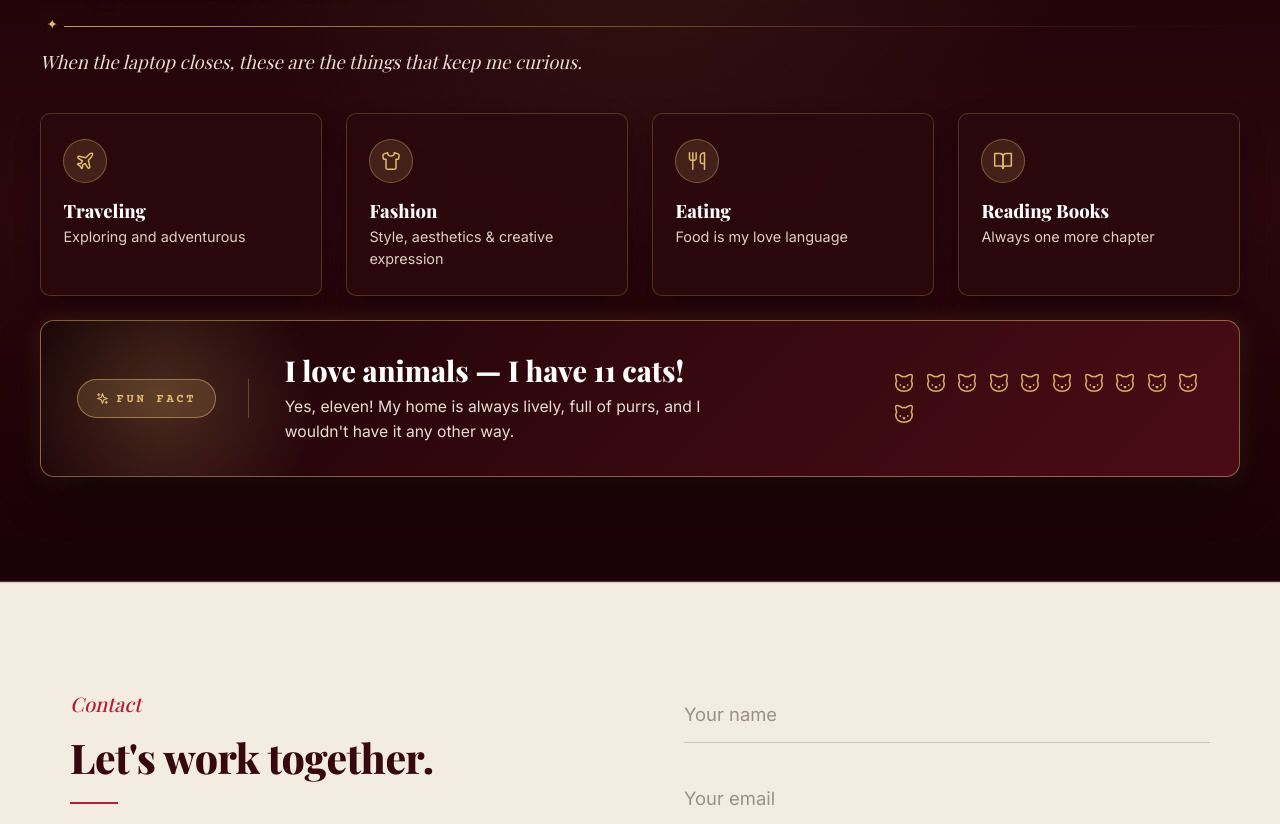
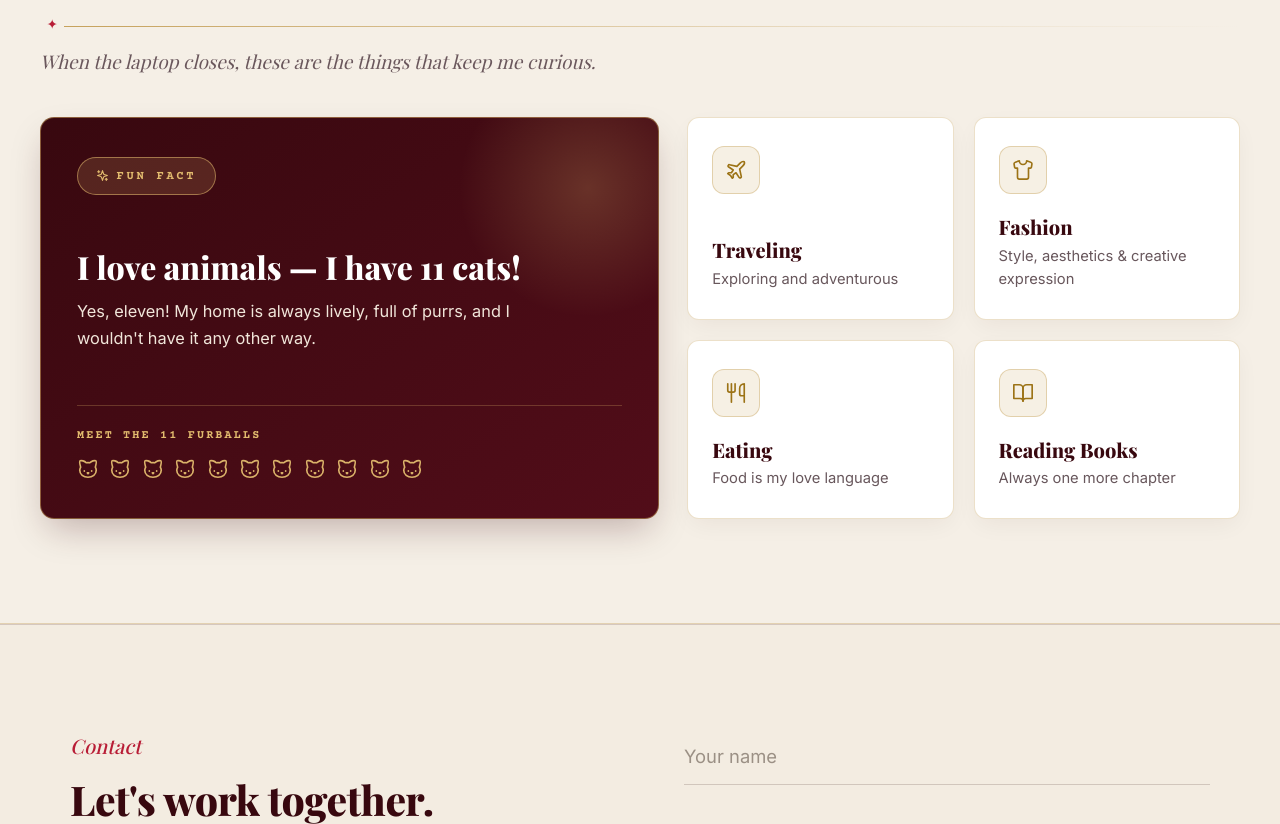
Before and after one commit to theasdcn/my_portfolio, a React (Vite) app: page / in a window 1280 px wide. Shown: the part 6508-7332 px from the top of the page. Built offline with nearby package versions, Linux system fonts and the light colour scheme; a web font is replaced by a local one.

Commit message:
Revamp Beyond the Code to two-column bento layout with high contrast cards in light and dark mode

```diff
--- a/src/components/Interests.jsx
+++ b/src/components/Interests.jsx
@@ -22,24 +22,10 @@ export function Interests() {
 
         {interestsIntro && <p className="interests-intro">{interestsIntro}</p>}
 
-        <div className="interests-grid">
-          {interests.map((item, idx) => {
-            const Icon = INTEREST_ICONS[item.icon] || BookOpen;
-            return (
-              <div key={item.label} className="interest-card">
-                <span className="interest-icon" aria-hidden="true">
-                  <Icon size={20} strokeWidth={1.8} />
-                </span>
-                <span className="interest-text">
-                  <span className="interest-label">{item.label}</span>
-                  <span className="interest-sub">{item.sub}</span>
-                </span>
-              </div>
-            );
-          })}
-
+        <div className="beyond-code-layout">
+          {/* Left Column: Featured Fun Fact Showcase Card */}
           <div className="fun-fact-card">
-            <div className="fun-fact-badge-wrapper" aria-hidden="true">
+            <div className="fun-fact-header">
               <span className="fun-fact-pill-tag">
                 <Sparkles size={13} className="fun-fact-sparkle-icon" />
                 <span>FUN FACT</span>
@@ -47,16 +33,43 @@ export function Interests() {
             </div>
 
             <div className="fun-fact-text">
-              <p className="fun-fact-headline">{funFact.headline}</p>
+              <h3 className="fun-fact-headline">{funFact.headline}</h3>
               <p className="fun-fact-sub">{funFact.sub}</p>
             </div>
 
-            {/* One little cat per cat; they pop in one after another on scroll */}
-            <div className="fun-fact-cats" aria-hidden="true">
-              {Array.from({ length: funFact.count || 11 }).map((_, i) => (
-                <Cat key={i} size={22} strokeWidth={1.7} className="fun-fact-cat" style={{ '--i': i }} />
-              ))}
+            {/* Interactive 11 Cats Cluster */}
+            <div className="fun-fact-cats-container">
+              <span className="fun-fact-cats-label">Meet the 11 furballs</span>
+              <div className="fun-fact-cats" aria-label="11 cats">
+                {Array.from({ length: funFact.count || 11 }).map((_, i) => (
+                  <Cat
+                    key={i}
+                    size={22}
+                    strokeWidth={1.8}
+                    className="fun-fact-cat"
+                    title={`Cat #${i + 1}`}
+                  />
+                ))}
+              </div>
             </div>
+          </div>
+
+          {/* Right Column: 2x2 Interest Cards Grid */}
+          <div className="interests-cards-grid">
+            {interests.map((item) => {
+              const Icon = INTEREST_ICONS[item.icon] || BookOpen;
+              return (
+                <div key={item.label} className="interest-card">
+                  <span className="interest-icon" aria-hidden="true">
+                    <Icon size={22} strokeWidth={1.8} />
+                  </span>
+                  <div className="interest-text">
+                    <span className="interest-label">{item.label}</span>
+                    <span className="interest-sub">{item.sub}</span>
+                  </div>
+                </div>
+              );
+            })}
           </div>
         </div>
       </div>
```
Also changed, not shown: src/index.css.
